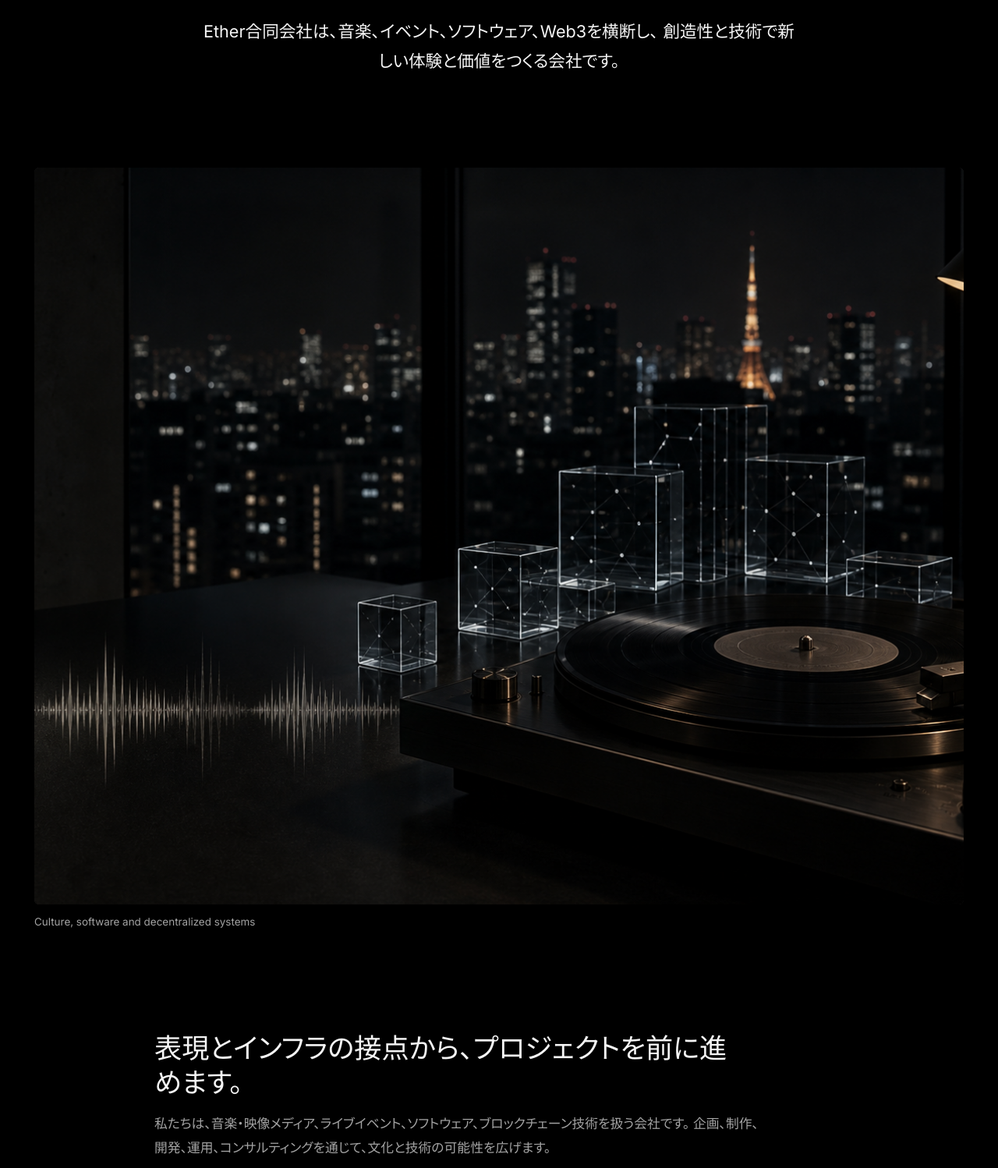
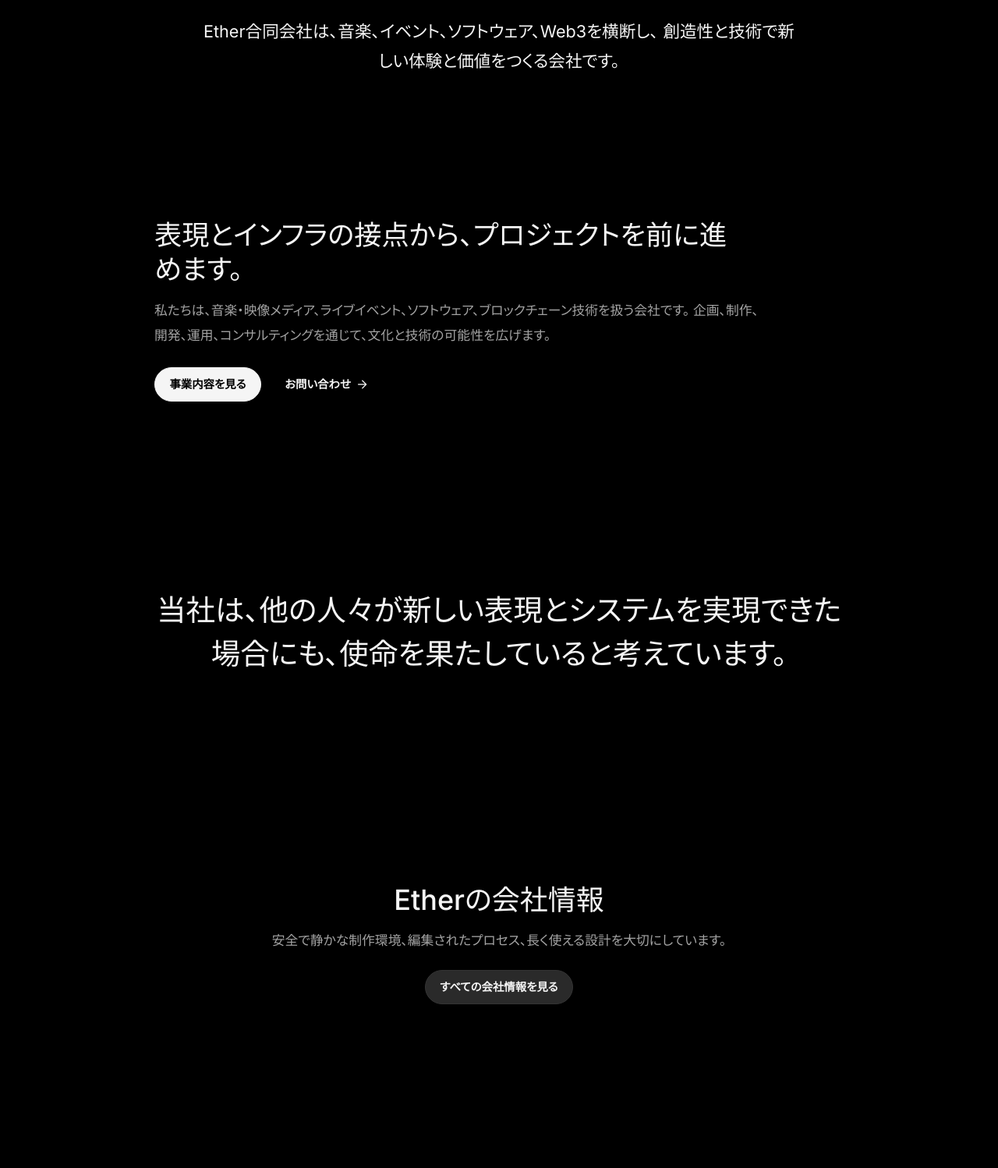
Before and after one commit to macrosoft3/website_, a Django app: page / in a window 1280 px wide. Shown: the part 398-1896 px from the top of the page at 78% size. Run offline with Django 5.2, Linux system fonts and the light colour scheme; parts of the project's set-up code (start-up, migrations or seed data) failed here and were passed over; some libraries are stand-ins or nearby versions.

Commit message:
Remove website hero images

```diff
--- a/ether/static/css/project.css
+++ b/ether/static/css/project.css
@@ -478,37 +478,12 @@ h4 {
   font-size: 1.05rem;
 }
 
-/* Visual panels */
-
-.image-section {
-  padding: 0 0 var(--space-8);
-}
-
-.visual-frame {
-  margin: 0;
-}
-
-.visual-frame img {
-  width: 100%;
-  aspect-ratio: 16 / 9;
-  object-fit: cover;
-  background: var(--color-panel);
-  border-radius: var(--radius-sm);
-}
-
-.visual-frame figcaption {
-  margin-top: var(--space-3);
-  color: var(--color-muted);
-  font-size: 0.84rem;
-}
-
 .info-section {
   padding-top: var(--space-9);
   padding-bottom: 184px;
 }
 
-.abstract-field,
-.visual-frame-muted {
+.abstract-field {
   position: relative;
   min-height: 520px;
   overflow: hidden;
@@ -521,9 +496,7 @@ h4 {
 }
 
 .abstract-field::before,
-.abstract-field::after,
-.visual-frame-muted::before,
-.visual-frame-muted::after {
+.abstract-field::after {
   content: "";
   position: absolute;
   inset: 12%;
@@ -532,8 +505,7 @@ h4 {
   transform: rotate(-8deg);
 }
 
-.abstract-field::after,
-.visual-frame-muted::after {
+.abstract-field::after {
   inset: 22% 8%;
   transform: rotate(12deg);
 }
@@ -1076,13 +1048,8 @@ h4 {
     font-size: 1.02rem;
   }
 
-  .abstract-field,
-  .visual-frame-muted {
+  .abstract-field {
     min-height: 320px;
-  }
-
-  .image-section {
-    padding-bottom: var(--space-6);
   }
 
   .statement-section,
--- a/ether/templates/pages/home.html
+++ b/ether/templates/pages/home.html
@@ -1,6 +1,4 @@
 {% extends "base.html" %}
-
-{% load static %}
 
 {% block title %}
   Ether合同会社 | Music, Software and Web3
@@ -21,17 +19,6 @@
         Ether合同会社は、音楽、イベント、ソフトウェア、Web3を横断し、
         創造性と技術で新しい体験と価値をつくる会社です。
       </p>
-    </div>
-  </section>
-  <section class="image-section" aria-label="Etherの編集ビジュアル">
-    <div class="container">
-      <figure class="visual-frame" data-reveal>
-        <img src="{% static 'images/ether-editorial-visual.png' %}"
-             width="1680"
-             height="945"
-             alt="夜の東京を背景に、レコード、音の波形、透明なデータブロックが並ぶ暗色の編集ビジュアル" />
-        <figcaption>Culture, software and decentralized systems</figcaption>
-      </figure>
     </div>
   </section>
   <section class="section section-feature" aria-labelledby="vision-heading">
--- a/scripts/export_static_site.py
+++ b/scripts/export_static_site.py
@@ -133,7 +133,6 @@ def validate_output(rendered_html: list[str]) -> None:
         Path("contact/index.html"),
         Path("static/css/project.css"),
         Path("static/js/project.js"),
-        Path("static/images/ether-hero.png"),
         Path("static/images/favicons/favicon.ico"),
     ]
     for relative_path in required_files:
```
Also changed, not shown: ether/static/images/ether-editorial-visual.png (deleted), ether/static/images/ether-hero.png (deleted).
